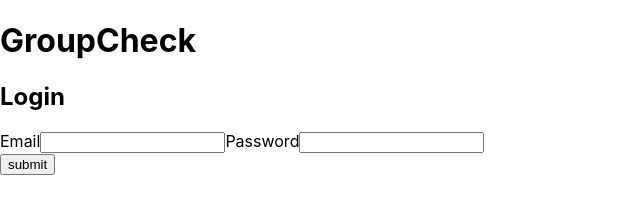
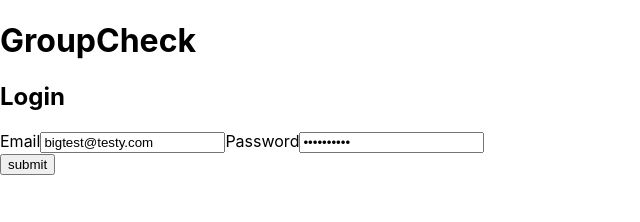
Before and after one commit to DefinitelyNotJonathan/Groupcheck-client, a React (Create React App) app: page /login in a window 1280 px wide. Shown: the top 222 px of the page, without its empty margins (0-640 px from the left). Built offline with nearby package versions, Linux system fonts and the light colour scheme.

Commit message:
set default login credentials

```diff
--- a/src/login/login.js
+++ b/src/login/login.js
@@ -6,8 +6,8 @@ export default class Login extends React.Component {
     constructor(props) {
         super(props);
         this.state = {
-            email: '',
-            p_word: ''
+            email: 'bigtest@testy.com',
+            p_word: 'mypassword'
         };
 
         this.handlePassword = this.handlePassword.bind(this);
```
